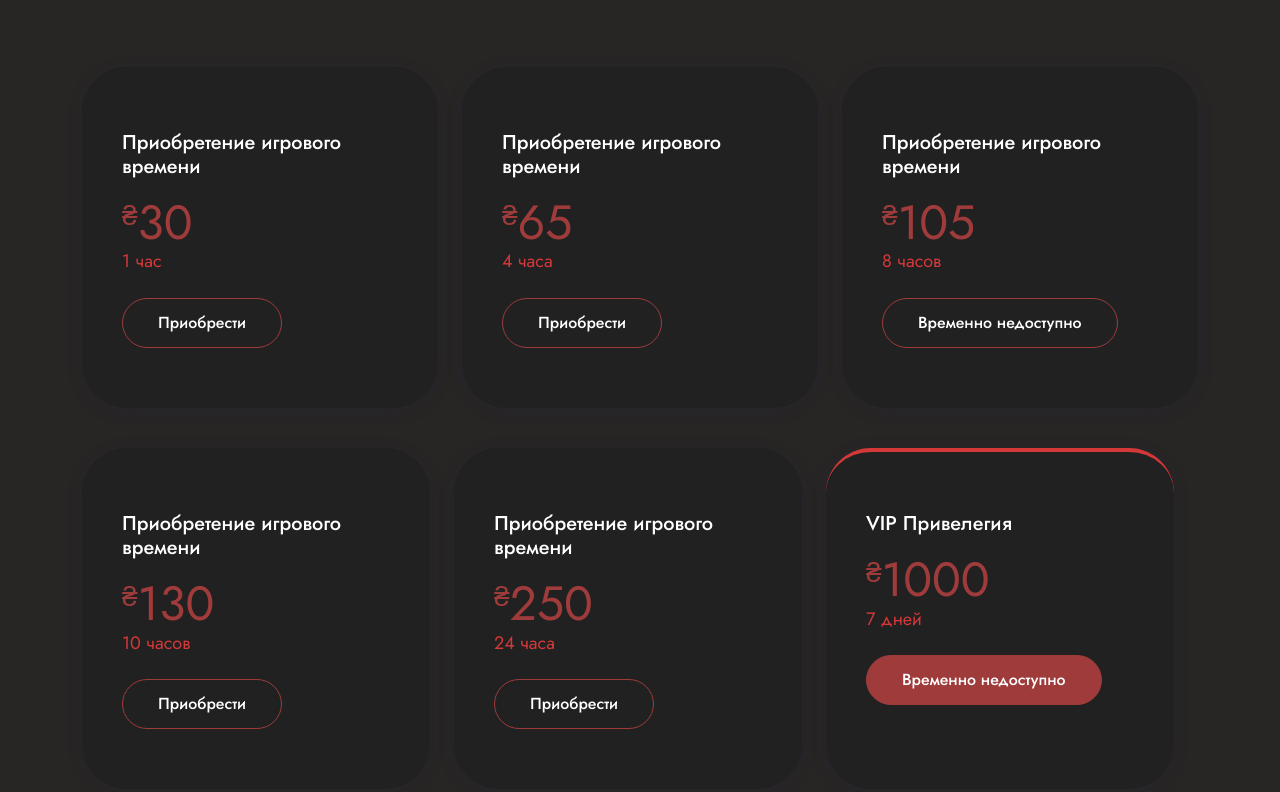
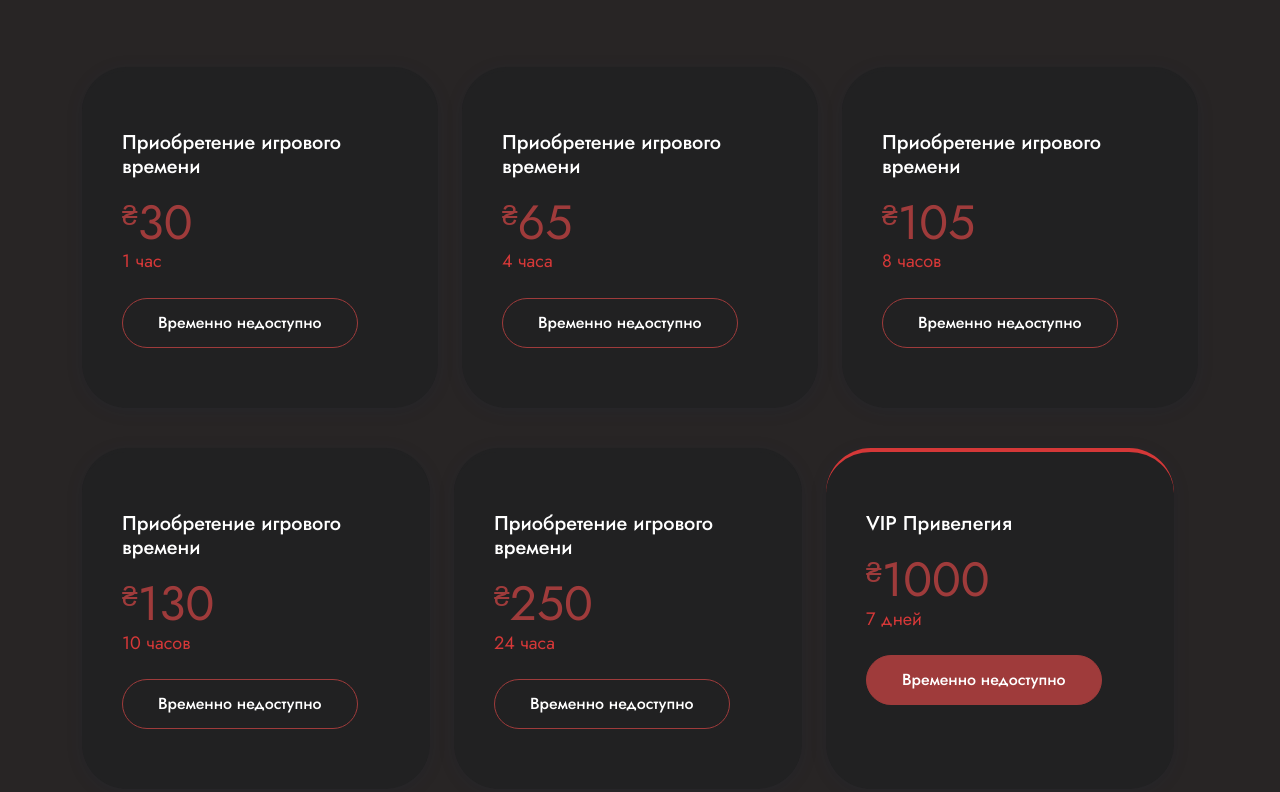
Before and after one commit to XENOX-Cloud/XENOX-Cloud.github.io, a plain HTML site: page index.html in a window 1280 px wide. Shown: the part 2003-2795 px from the top of the page. Drawn offline with nearby package versions, Linux system fonts and the light colour scheme.

Commit message:
Update index.html

```diff
--- a/index.html
+++ b/index.html
@@ -83,7 +83,7 @@
       <div class="row">
         <div class="col-lg-6 d-flex flex-column justify-content-center pt-4 pt-lg-0 order-2 order-lg-1" data-aos="fade-up" data-aos-delay="200">
           <h1>Облачный гейминг для всех</h1>
-          <h2>Сервис временно недоступен в связи с военными действиями на территории Украины.</h2>
+          <h2>Сервис недоступен во время боевых действий на територии украины. Слава Україні.</h2>
           <div class="d-flex justify-content-center justify-content-lg-start">
             <a href="https://builds.parsec.app/package/parsec-windows.exe" class="btn-get-started scrollto">Скачать клиент</a>
             <a href="https://www.youtube.com/watch?v=jDDaplaOz7Q" class="glightbox btn-watch-video"><i class="bi bi-play-circle"></i><span>Как это работает ?</span></a>
@@ -204,7 +204,7 @@
             <div class="box">
               <h3>Приобретение игрового времени</h3>
               <h4><sup>₴</sup>30<span>1 час</span></h4>
-              <a href="https://send.monobank.ua/jar/9TCMF1men9" class="buy-btn">Приобрести</a>
+              <a href="#" class="buy-btn">Временно недоступно</a>
             </div>
           </div>
 
@@ -212,7 +212,7 @@
             <div class="box">
               <h3>Приобретение игрового времени</h3>
               <h4><sup>₴</sup>65<span>4 часа</span></h4>
-              <a href="https://send.monobank.ua/jar/2AvekJVtXJ" class="buy-btn">Приобрести</a>
+              <a href="#" class="buy-btn">Временно недоступно</a>
             </div>
           </div>
 
@@ -230,7 +230,7 @@
               <div class="box">
                 <h3>Приобретение игрового времени</h3>
                 <h4><sup>₴</sup>130<span>10 часов</span></h4>
-                <a href="https://send.monobank.ua/jar/9ReZFwsZW2" class="buy-btn">Приобрести</a>
+                <a href="#" class="buy-btn">Временно недоступно</a>
               </div>
             </div>
 
@@ -238,7 +238,7 @@
               <div class="box">
                 <h3>Приобретение игрового времени</h3>
                 <h4><sup>₴</sup>250<span>24 часа</span></h4>
-                <a href="https://send.monobank.ua/jar/9JxMmeFPJW" class="buy-btn">Приобрести</a>
+                <a href="#" class="buy-btn">Временно недоступно</a>
               </div>
             </div>
 
```
